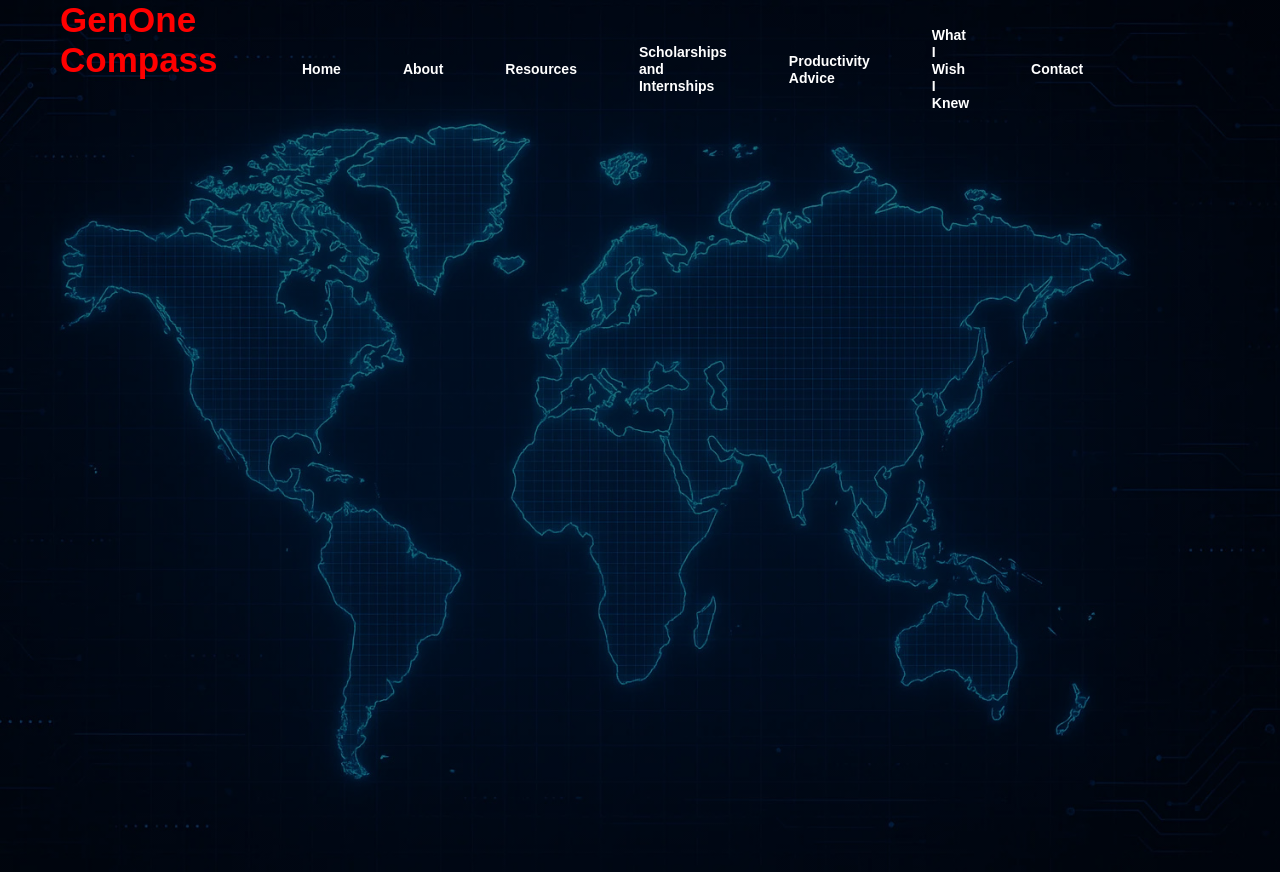
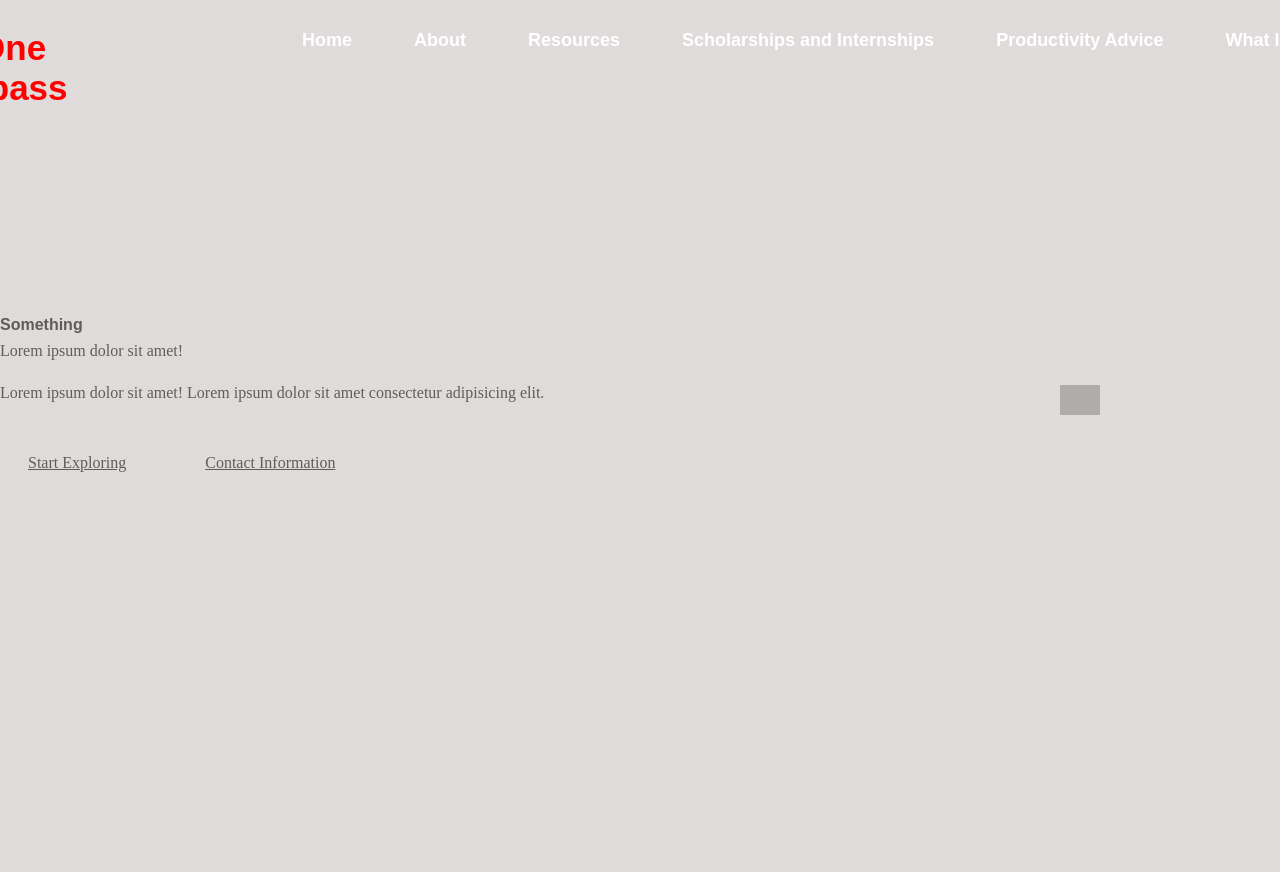
Before and after one commit to saulchavezg/genonecompass, a plain HTML site: page index.html in a window 1280 px wide. After the commit the page ends 800 px from the top, so only its background shows below. Drawn offline with Linux system fonts and the light colour scheme; grey boxes are pictures that could not be loaded.

Commit message:
new baseline achieved
Contains placeholder images pulled from internet and updates to index.html, still learning/relearning aspects of html and css

```diff
--- a/index.html
+++ b/index.html
@@ -7,12 +7,13 @@
     <link rel="stylesheet" href="style.css">
 </head>
 <body>
+    <!-- Header / Navbar -->
+    <header>
     <div class = "main">
         <div class = "navbar">
             <div class = "icon">
                 <h2 class = "logo">GenOne Compass</h2>
             </div>
-
             <div class="menu">
                 <ul>
                     <li><a href="index.html">Home</a></li>
@@ -23,13 +24,32 @@
                     <li><a href="tips.html">What I Wish I Knew</a></li>
                     <li><a href="contact.html">Contact</a></li>
                 </ul>
+            </div>
+    </div>
+    </header>
+    <!-- Header / Navbar -->
 
-
+    <main>
+        <!-- Hero Section -->
+        <section class="hero-section">
+            <div class="section-content">
+                <div class="hero-details">
+                    <h2 class = "title">Something</h2>
+                    <h3 class = "subtitle">Lorem ipsum dolor sit amet!</h3>
+                    <p class = "description">Lorem ipsum dolor sit amet!
+                        Lorem ipsum dolor sit amet consectetur adipisicing elit.</p>
+                    <div class = "buttons">
+                        <a href="#" class="button start-exploring ">Start Exploring</a>
+                        <a href="#" class="button contact-info">Contact Information</a>
+                    </div>
+                </div>
+                <div class="hero-image-wrapper">
+                    <img src="/assets/img1.jpg" alt="Hero"
+                    class="hero-image">
+                </div>
             </div>
-
-
-
-
-    </div>
+        </section>
+        <!-- Hero Section -->
+    </main>
 
 </html>
--- a/style.css
+++ b/style.css
@@ -1,13 +1,17 @@
+/* Header / Navbar */
+
 *{
     margin: 0;
     padding: 0;
 }
 
 .main {
+    position: fixed;
     width: 100%;
-    background: linear-gradient(to top, rgba(0,0,0,0.5)50%, rgba(0,0,0,0.5)50%), url("1.jpg");
+    background: linear-gradient(to top, rgba(194, 184, 184, 0.5)20%, rgba(194, 184, 184, 0.5)20%);
     background-position: center;
     background-size: cover;
+    z-index: 5 ;
     height: 109vh;
 }
 
@@ -15,6 +19,11 @@
     width: 1200px;
     height: 75px;
     margin: auto;
+    margin-right: auto;
+    align-items: center;
+
+    display: flex;
+    align-items: center;
 }
 
 .icon {
@@ -26,14 +35,28 @@
 .logo {
     color: red;
     font-size: 35px;
+    position: relative;
+    left: -150px;
     font-family: Arial;
     padding-left: 20px;
+    align-self: flex-end;
+    display: flex;
+    transform: translateY(25px);
+
 }
 
 .menu {
     width: 400px;
     float: left;
     height: 70px;
+}
+
+.menu ul li a {
+    font-size: 18px;
+    display: flex;
+    justify-content: center;
+    align-items: center;
+    white-space: nowrap;
 }
 
 ul {
@@ -57,3 +80,84 @@ ul li a {
     font-weight: bold;
     transition: 0.4s ease-in-out;
 }
+
+/* Header / Navbar */
+
+.hero-section {
+    min-height: 100vh;
+    background: var(--primary-color);
+}
+
+.hero-section .section-content {
+    display: flex;
+    align-items: center;
+    min-height: 100vh;
+    color: var(--white-color);
+    justify-content: space-between;
+
+
+}
+
+.hero-section .hero-details .title{
+    font-size: var(--font-size-xxl);
+    color: var(--secondary-color);
+    font-family: "Miniver", sans-serif;
+}
+
+.hero-section .hero-details .subtitle {
+    margin-top: 8px;
+    max-width: 70%;
+    font-size: var(--font-size-xl);
+    font-weight: var(--font-weight-semibold);
+}
+
+.hero-section .hero-details .description {
+    margin-top: 70%;
+    margin: 24px 0 40px;
+    font-size: var(--font-size-m);
+
+}
+
+.hero-section .hero-details .buttons {
+    display: flex;
+    gap: 23px
+
+
+}
+
+.hero-section .hero-details .button {
+    padding: 10px 26px;
+    border: 2px solid transparent;
+    color: var(--primary-color);
+    border-radius: var(--border-radius-m);
+    background: var(--secondary-color);
+    font-weight: var(--font-size-medium);
+    transition: 0.3s ease;
+
+}
+
+.hero-section .hero-details .button:hover {
+    background: transparent;
+    color: var(--secondary-color);
+    border-color: var(--secondary-color);
+}
+
+.hero-section .hero-details .contact-info {
+    color: var(--white-color);
+    border-color: white;
+    background: transparent;
+}
+
+.hero-section .hero-details .contact-info:hover {
+    color: var(--primary-color);
+    border-color: (--secondary-color);
+    background-color: var(--secondary-color);
+}
+
+.hero-image {
+    display: block;
+    margin-left: auto;
+    margin-right: auto;
+    width: 10%;
+    height: 10%;
+}
```
Also changed, not shown: assets/img2.jpg (added), assets/img4.jpg (added), 2 other files.
